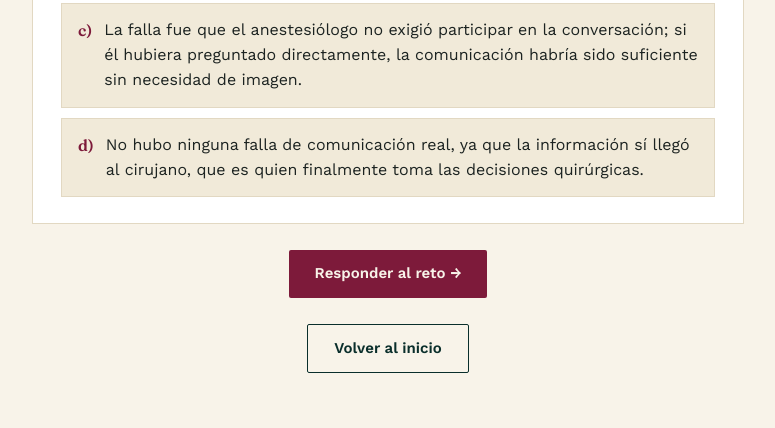
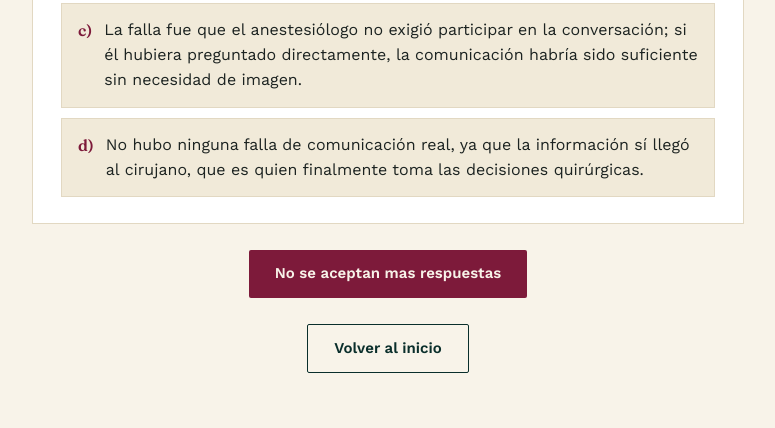
Before and after one commit to sernabioclin-cpu/reto-clinico-hgr, a plain HTML site: page dia4.html in a window 1280 px wide. Shown: the part 1275-1703 px from the top of the page, without its empty margins (252-1027 px from the left). Drawn offline with nearby package versions, Linux system fonts and the light colour scheme.

Commit message:
Update dia4.html

```diff
--- a/dia4.html
+++ b/dia4.html
@@ -71,7 +71,7 @@
     </div>
 
     <div class="back-row" style="text-align:center;">
-      <a class="btn" href="https://forms.gle/R56JnkkZkaHErsnV6" target="_blank" rel="noopener">Responder al reto →</a>
+    <a class="btn" href="index.html">No se aceptan mas respuestas</a>
     </div>
     <div class="back-row" style="text-align:center;">
       <a class="btn secondary" href="index.html">Volver al inicio</a>
```
